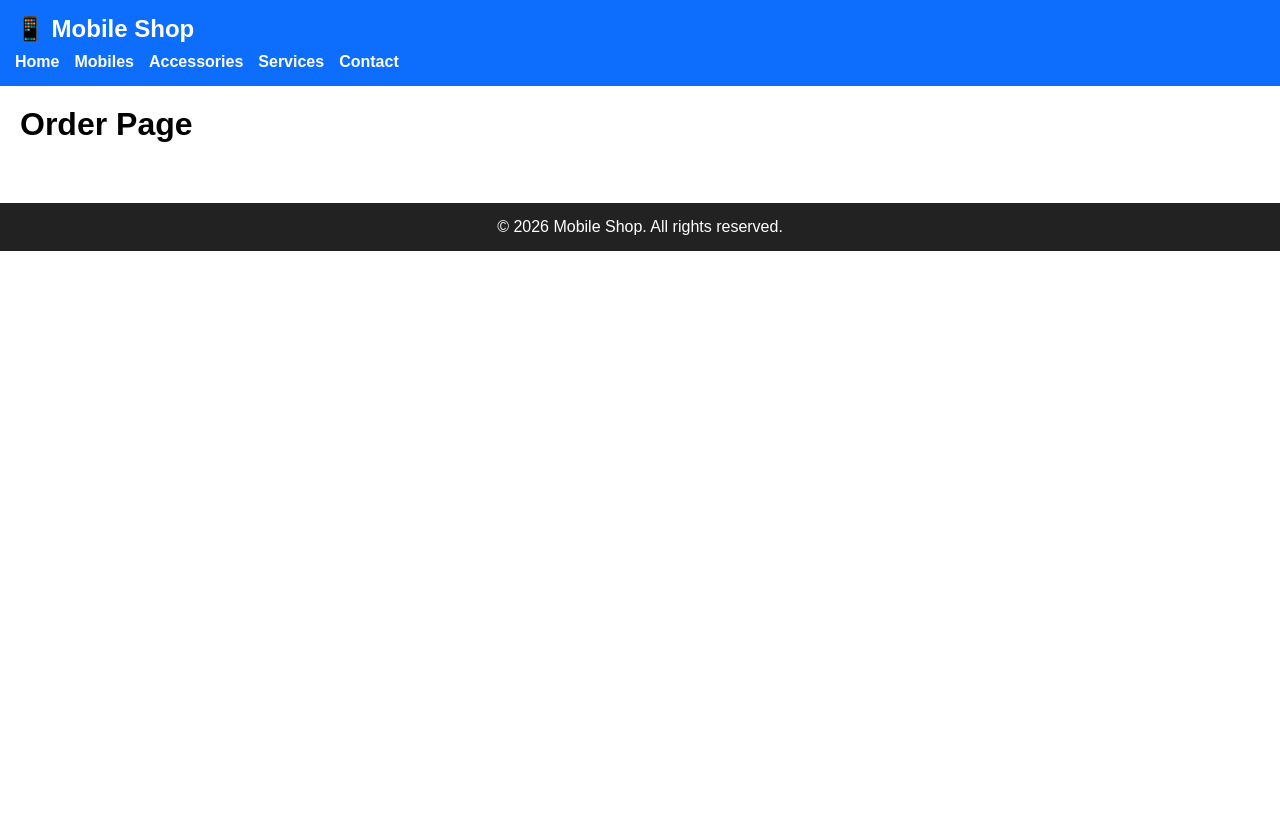
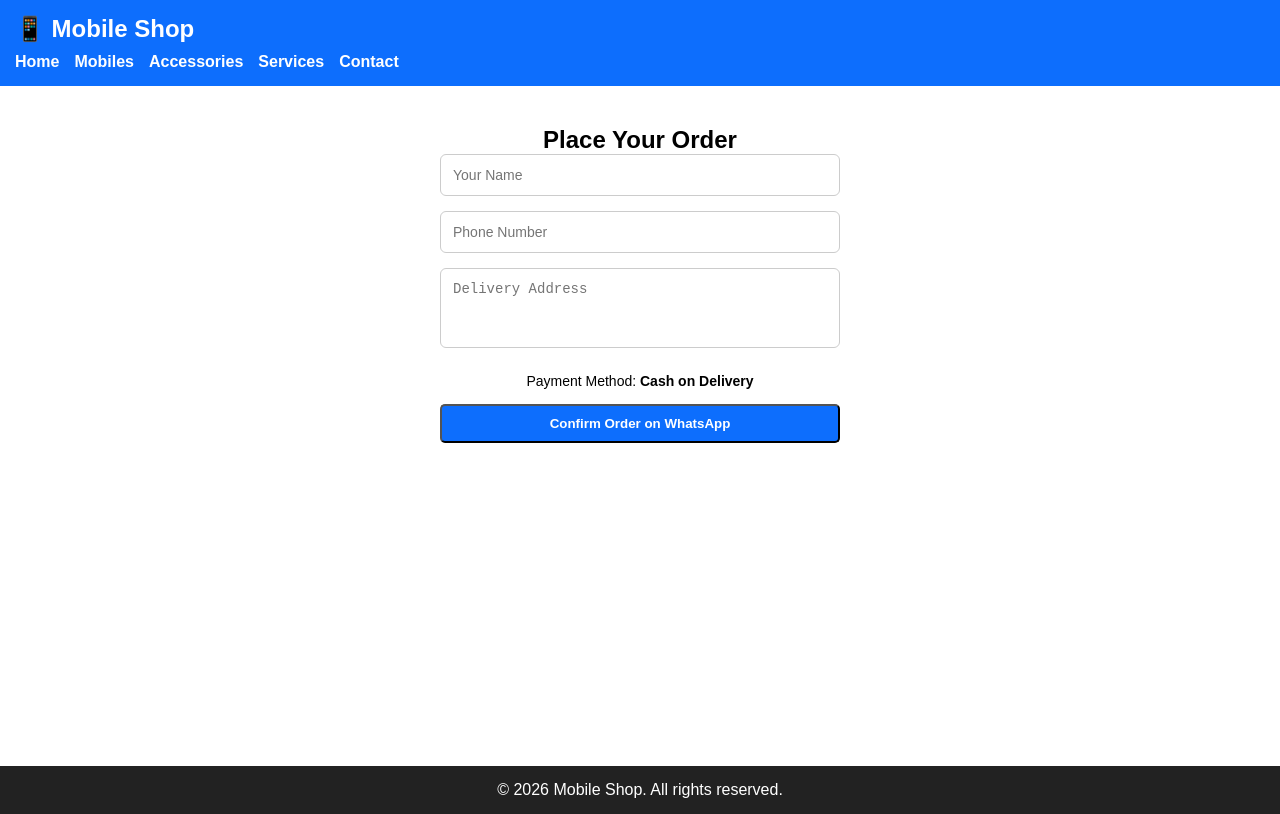
Before and after one commit to ashok770/Mobile-Shop-Website, a React (Vite) app: page /order in a window 1280 px wide. Built offline with nearby package versions, Linux system fonts and the light colour scheme.

Commit message:
done the minor fixexs in the home page

```diff
--- a/src/pages/Order.jsx
+++ b/src/pages/Order.jsx
@@ -1,4 +1,69 @@
+import { useState } from "react";
+
 function Order() {
-  return <h1 style={{ padding: "20px" }}>Order Page</h1>;
+  const [name, setName] = useState("");
+  const [phone, setPhone] = useState("");
+  const [address, setAddress] = useState("");
+
+  const productName = "Selected Product"; // later we’ll make this dynamic
+
+  const handleOrder = () => {
+    if (!name || !phone || !address) {
+      alert("Please fill all details");
+      return;
+    }
+
+    const message = `
+New Order 🛒
+Name: ${name}
+Phone: ${phone}
+Address: ${address}
+Product: ${productName}
+Payment: Cash on Delivery
+    `;
+
+    const whatsappUrl = `https://wa.me/919876543210?text=${encodeURIComponent(
+      message
+    )}`;
+
+    window.open(whatsappUrl, "_blank");
+  };
+
+  return (
+    <div className="order-page">
+      <h2>Place Your Order</h2>
+
+      <div className="order-form">
+        <input
+          type="text"
+          placeholder="Your Name"
+          value={name}
+          onChange={(e) => setName(e.target.value)}
+        />
+
+        <input
+          type="tel"
+          placeholder="Phone Number"
+          value={phone}
+          onChange={(e) => setPhone(e.target.value)}
+        />
+
+        <textarea
+          placeholder="Delivery Address"
+          value={address}
+          onChange={(e) => setAddress(e.target.value)}
+        ></textarea>
+
+        <p className="payment">
+          Payment Method: <b>Cash on Delivery</b>
+        </p>
+
+        <button onClick={handleOrder} className="btn order-btn">
+          Confirm Order on WhatsApp
+        </button>
+      </div>
+    </div>
+  );
 }
+
 export default Order;
--- a/src/styles/main.css
+++ b/src/styles/main.css
@@ -44,13 +44,17 @@
 }
 /* Services Section */
 .services {
-  padding: 40px 20px;
+  padding: 40px 20px 60px;
   text-align: center;
+  background: linear-gradient(to right, #0d6efd, #084298);
+  color: white;
+  margin-top: 40px;
 }
 
 .services h2 {
   margin-bottom: 20px;
   font-size: 28px;
+  color: white;
 }
 
 .service-list {
@@ -62,18 +66,19 @@
 }
 
 .service-card {
-  padding: 20px;
-  border-radius: 10px;
-  font-size: 18px;
   background: #ffffff;
+  padding: 25px 20px;
+  border-radius: 12px;
+  box-shadow: 0 6px 18px rgba(0, 0, 0, 0.1);
+  transition: transform 0.3s ease;
   color: #333;
   font-weight: 500;
-  box-shadow: 0 4px 10px rgba(0, 0, 0, 0.1);
 }
+
 .service-card:hover {
-  transform: translateY(-5px);
-  transition: 0.3s;
+  transform: translateY(-8px);
 }
+
 /* Featured Mobiles */
 .mobiles {
   padding: 50px 20px;
@@ -84,6 +89,7 @@
 .mobiles h2 {
   font-size: 30px;
   margin-bottom: 30px;
+  color: #000;
 }
 
 .mobile-list {
@@ -168,6 +174,49 @@
 }
 /* Service Icon */
 .service-icon {
-  font-size: 40px;
-  margin-bottom: 10px;
+  font-size: 42px;
+  margin-bottom: 15px;
+  color: #0d6efd;
 }
+.service-card h3 {
+  margin-bottom: 8px;
+  font-size: 20px;
+}
+
+.service-card p {
+  font-size: 15px;
+  color: #555;
+  margin-bottom: 18px;
+}
+/* Order Page */
+.order-page {
+  padding: 40px 20px;
+  min-height: calc(100vh - 160px);
+  text-align: center;
+}
+
+.order-form {
+  max-width: 400px;
+  margin: auto;
+  display: flex;
+  flex-direction: column;
+  gap: 15px;
+}
+
+.order-form input,
+.order-form textarea {
+  padding: 12px;
+  border: 1px solid #ccc;
+  border-radius: 6px;
+  font-size: 14px;
+}
+
+.order-form textarea {
+  resize: none;
+  height: 80px;
+}
+
+.payment {
+  margin-top: 10px;
+  font-size: 14px;
+}
```
